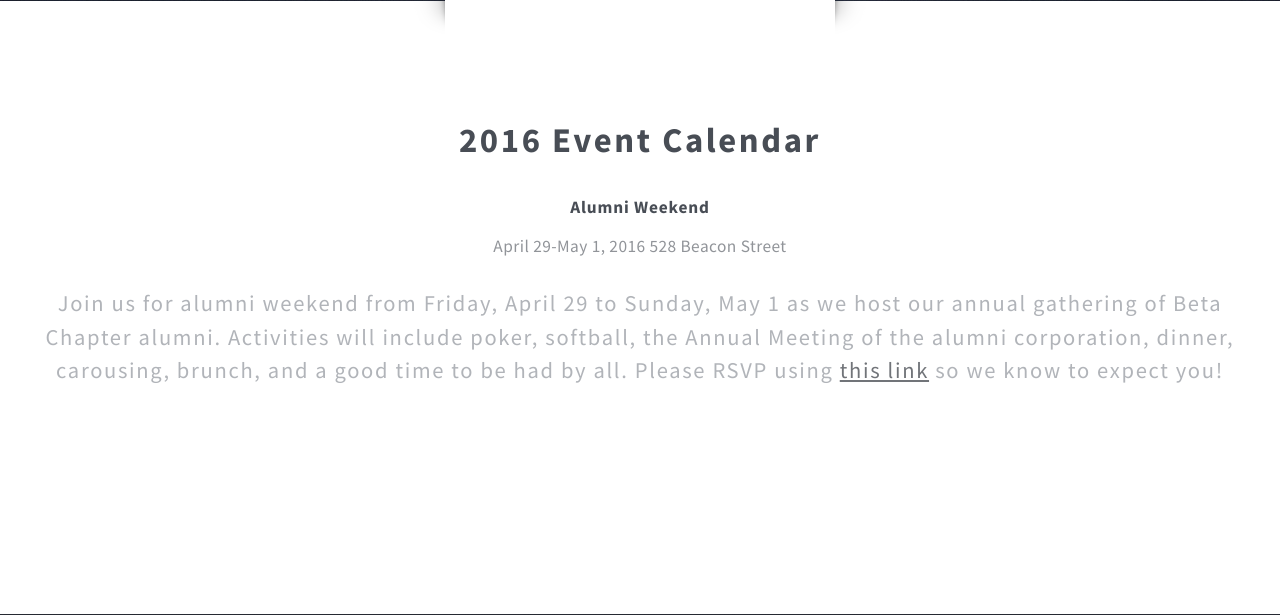
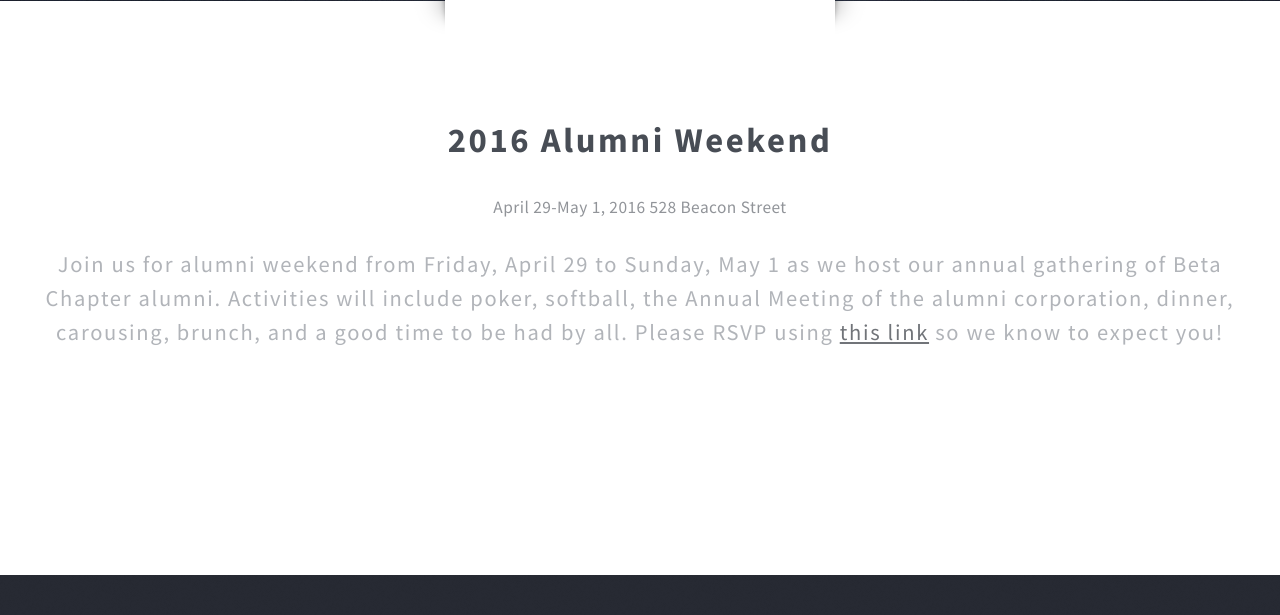
Before and after one commit to origamimagiro/OXWebsite, a Django app: page /events/ in a window 1280 px wide. Shown: the part 415-1030 px from the top of the page. Run offline with Django 3.2, Linux system fonts and the light colour scheme; parts of the project's set-up code (start-up, migrations or seed data) failed here and were passed over; some libraries are stand-ins or nearby versions.

Commit message:
Revised the html layout

```diff
--- a/site/templates/other/events.html
+++ b/site/templates/other/events.html
@@ -8,9 +8,7 @@
 	<div id="content">
 		<article class="box post">
 			<header class="style1">
-				<h2>2016 Event Calendar</h2>
-
-				<h3>Alumni Weekend</h3>
+				<h2>2016 Alumni Weekend</h3>
 				April 29-May 1, 2016
 				528 Beacon Street
 				<p>Join us for alumni weekend from Friday, April 29 to Sunday, May 1 as we host our annual gathering of Beta Chapter alumni.  Activities will include poker, softball, the Annual Meeting of the alumni corporation, dinner, carousing, brunch, and a good time to be had by all.  Please RSVP using <a href="http://goo.gl/forms/QMW2M3nGXG)">this link</a> so we know to expect you!</p>
```
